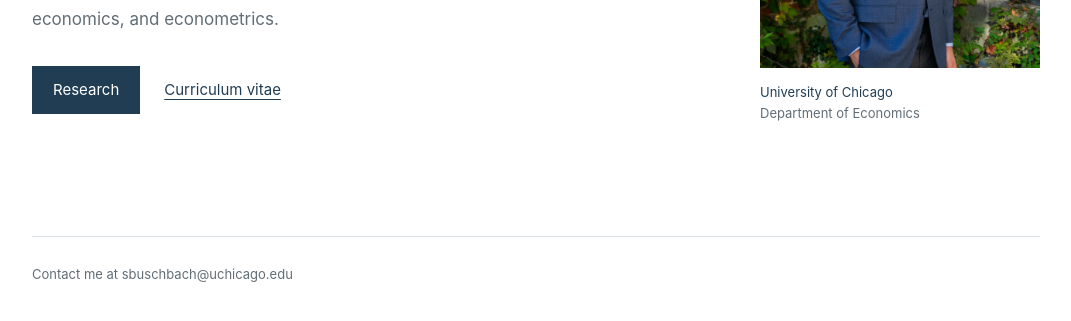
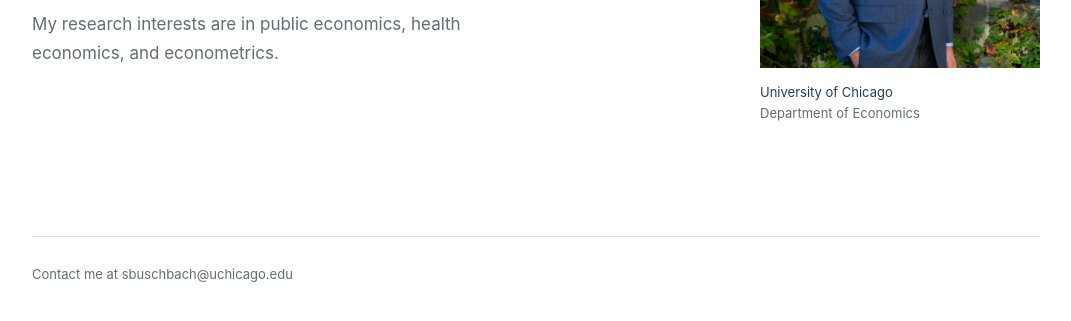
Before and after one commit to stevenbuschbach/stevenbuschbach.github.io, a plain HTML site: page index.html in a window 1280 px wide. Shown: the part 477-798 px from the top of the page, without its empty margins (104-1175 px from the left). Drawn offline with Linux system fonts and the light colour scheme.

Commit message:
Remove duplicate home page research and CV links

```diff
--- a/index.html
+++ b/index.html
@@ -28,10 +28,6 @@
             <h1 id="name">Steven<br>Buschbach</h1>
             <p class="bio">Hello! My name is Steven. I am a PhD candidate in Economics Department at the University of Chicago.</p>
             <p class="bio secondary">My research interests are in public economics, health economics, and econometrics.</p>
-            <div class="intro-links">
-              <a class="primary-link" href="./research.html">Research</a>
-              <a class="text-link" href="./assets/buschbach_cv.pdf" download="buschbach_cv.pdf">Curriculum vitae</a>
-            </div>
           </div>
           <figure class="portrait-block">
             <img class="portrait" src="./assets/portrait.jpg" alt="Steven Buschbach" width="724" height="1086">
```
Also changed, not shown: 1 other file.
